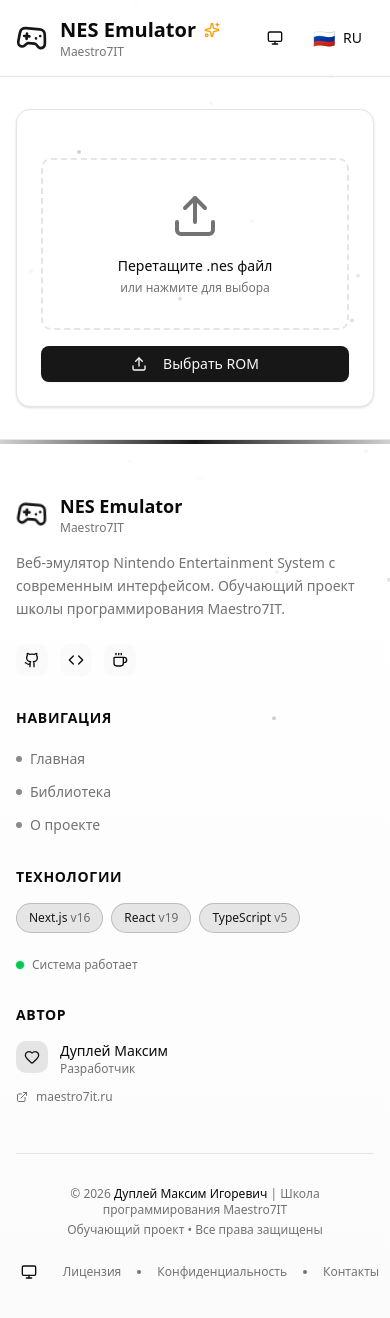
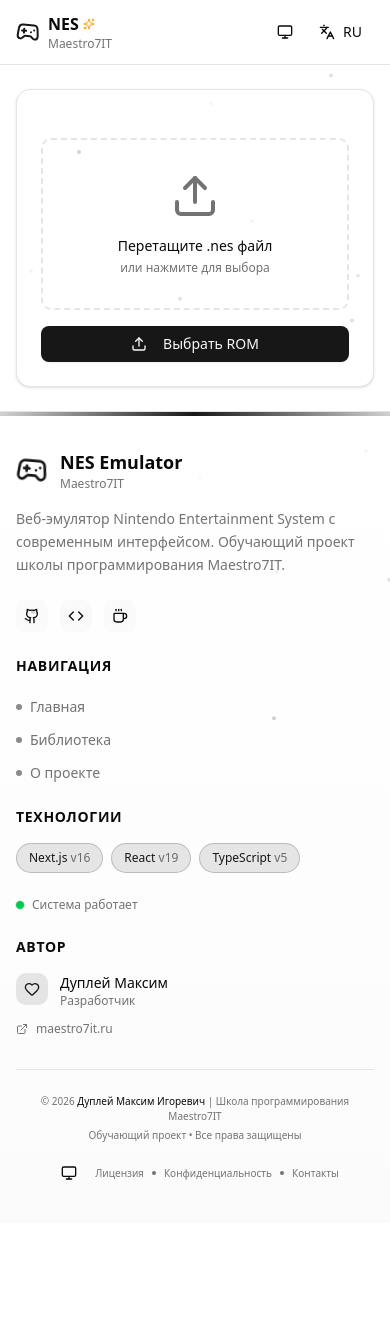
Before and after one commit to QuadDarv1ne/nes-emulator-project, a Next.js app: page / in a window 390 px wide. Shown: the top 1318 px of the page. After the commit the page ends 1223 px from the top, so only its background shows below. Built offline with nearby package versions, Linux system fonts and the light colour scheme.

Commit message:
feat: улучшена адаптивность и дизайн

```diff
--- a/src/app/page.tsx
+++ b/src/app/page.tsx
@@ -58,32 +58,33 @@ export default function Home() {
         animate={{ y: 0 }}
         transition={{ duration: 0.5 }}
       >
-        <div className="container mx-auto px-4 py-4 flex items-center justify-between">
+        <div className="container mx-auto px-4 py-3 md:py-4 flex items-center justify-between">
           <motion.div
-            className="flex items-center gap-3"
+            className="flex items-center gap-2 md:gap-3"
             whileHover={{ scale: 1.02 }}
           >
             <motion.div
               animate={{ rotate: [0, 5, -5, 0] }}
               transition={{ duration: 2, repeat: Infinity, repeatDelay: 3 }}
             >
-              <Gamepad2 className="h-8 w-8 text-primary" />
+              <Gamepad2 className="h-6 w-6 md:h-8 md:w-8 text-primary" />
             </motion.div>
-            <div>
+            <div className="min-w-0">
               <motion.h1
-                className="text-xl font-bold flex items-center gap-2"
+                className="text-base md:text-xl font-bold flex items-center gap-1 md:gap-2 truncate"
                 initial={{ opacity: 0, x: -20 }}
                 animate={{ opacity: 1, x: 0 }}
                 transition={{ delay: 0.2 }}
               >
-                {t('emulator.title')}
-                <Sparkles className="h-4 w-4 text-amber-500" />
+                <span className="hidden sm:inline">{t('emulator.title')}</span>
+                <span className="sm:hidden">NES</span>
+                <Sparkles className="h-3 w-3 md:h-4 md:w-4 text-amber-500 flex-shrink-0" />
               </motion.h1>
               <p className="text-xs text-muted-foreground">Maestro7IT</p>
             </div>
           </motion.div>
           <motion.div
-            className="flex items-center gap-2"
+            className="flex items-center gap-1 md:gap-2"
             initial={{ opacity: 0, x: 20 }}
             animate={{ opacity: 1, x: 0 }}
             transition={{ delay: 0.2 }}
@@ -95,11 +96,12 @@ export default function Home() {
       </motion.header>
 
       {/* Main Content */}
-      <main className="container mx-auto px-4 py-8 flex-grow">
+      <main className="container mx-auto px-4 py-6 md:py-8 flex-grow">
         <motion.div
           initial={{ opacity: 0, y: 20 }}
           animate={{ opacity: 1, y: 0 }}
           transition={{ duration: 0.5, delay: 0.3 }}
+          className="w-full"
         >
           <Emulator />
         </motion.div>
--- a/src/components/emulator/index.tsx
+++ b/src/components/emulator/index.tsx
@@ -99,7 +99,7 @@ export function Emulator() {
   }, [])
 
   return (
-    <div className="w-full max-w-4xl mx-auto space-y-6">
+    <div className="w-full max-w-6xl mx-auto space-y-4 md:space-y-6">
       {/* ROM Loader */}
       {!nes && (
         <Card>
@@ -131,6 +131,7 @@ export function Emulator() {
                   size="icon"
                   onClick={handlePause}
                   title={state?.paused ? 'Продолжить' : 'Пауза'}
+                  className="h-10 w-10"
                 >
                   {state?.paused ? <Play className="h-4 w-4" /> : <Pause className="h-4 w-4" />}
                 </Button>
@@ -140,6 +141,7 @@ export function Emulator() {
                   size="icon"
                   onClick={handleReset}
                   title="Сброс"
+                  className="h-10 w-10"
                 >
                   <RotateCcw className="h-4 w-4" />
                 </Button>
@@ -149,6 +151,7 @@ export function Emulator() {
                   size="icon"
                   onClick={handleSaveState}
                   title="Сохранить состояние"
+                  className="h-10 w-10"
                 >
                   <Download className="h-4 w-4" />
                 </Button>
@@ -158,16 +161,17 @@ export function Emulator() {
                   size="icon"
                   onClick={handleLoadState}
                   title="Загрузить состояние"
+                  className="h-10 w-10"
                 >
                   <Upload className="h-4 w-4" />
                 </Button>
               </div>
 
               {/* Info */}
-              <div className="mt-4 text-center text-sm text-muted-foreground">
-                {romName && <p>ROM: {romName}</p>}
+              <div className="mt-4 text-center text-xs md:text-sm text-muted-foreground">
+                {romName && <p className="font-medium truncate px-2">{romName}</p>}
                 {state && (
-                  <div className="flex gap-4 justify-center mt-2">
+                  <div className="flex gap-3 md:gap-4 justify-center mt-2 flex-wrap">
                     <span>FPS: {state.fps}</span>
                     <span>Frames: {state.frameCount}</span>
                     {state.paused && <span className="text-yellow-500">PAUSED</span>}
@@ -180,26 +184,27 @@ export function Emulator() {
           {/* Controls Help */}
           <Card>
             <CardContent className="pt-6">
-              <h3 className="font-semibold mb-4 flex items-center gap-2">
-                <Gamepad2 className="h-5 w-5" />
-                Управление
+              <h3 className="font-semibold mb-4 flex items-center gap-2 text-sm md:text-base">
+                <Gamepad2 className="h-4 w-4 md:h-5 md:w-5" />
+                <span className="hidden sm:inline">Управление</span>
+                <span className="sm:hidden">Ctrl</span>
               </h3>
-              <div className="grid grid-cols-2 md:grid-cols-4 gap-3 text-sm">
-                <div className="bg-muted p-3 rounded text-center">
+              <div className="grid grid-cols-2 md:grid-cols-4 gap-2 md:gap-3 text-xs md:text-sm">
+                <div className="bg-muted p-2 md:p-3 rounded text-center">
                   <div className="font-medium">↑ ↓ ← →</div>
-                  <div className="text-muted-foreground">D-Pad</div>
+                  <div className="text-muted-foreground text-[10px] md:text-xs">D-Pad</div>
                 </div>
-                <div className="bg-muted p-3 rounded text-center">
+                <div className="bg-muted p-2 md:p-3 rounded text-center">
                   <div className="font-medium">Z / Enter</div>
-                  <div className="text-muted-foreground">Кнопка A</div>
+                  <div className="text-muted-foreground text-[10px] md:text-xs">Кнопка A</div>
                 </div>
-                <div className="bg-muted p-3 rounded text-center">
+                <div className="bg-muted p-2 md:p-3 rounded text-center">
                   <div className="font-medium">X / Space</div>
-                  <div className="text-muted-foreground">Кнопка B</div>
+                  <div className="text-muted-foreground text-[10px] md:text-xs">Кнопка B</div>
                 </div>
-                <div className="bg-muted p-3 rounded text-center">
+                <div className="bg-muted p-2 md:p-3 rounded text-center">
                   <div className="font-medium">A / S</div>
-                  <div className="text-muted-foreground">Select / Start</div>
+                  <div className="text-muted-foreground text-[10px] md:text-xs">Select / Start</div>
                 </div>
               </div>
             </CardContent>
--- a/src/components/footer.tsx
+++ b/src/components/footer.tsx
@@ -38,8 +38,8 @@ export function Footer() {
       {/* Decorative top border */}
       <div className="h-1 bg-gradient-to-r from-primary/20 via-primary to-primary/20" />
 
-      <div className="container mx-auto px-4 py-12">
-        <div className="grid grid-cols-1 md:grid-cols-2 lg:grid-cols-4 gap-8">
+      <div className="container mx-auto px-4 py-8 md:py-12">
+        <div className="grid grid-cols-1 sm:grid-cols-2 lg:grid-cols-4 gap-6 md:gap-8">
           {/* Brand Section */}
           <motion.div
             className="space-y-4"
@@ -176,24 +176,24 @@ export function Footer() {
 
         {/* Bottom Bar */}
         <motion.div
-          className="border-t mt-12 pt-8 flex flex-col md:flex-row justify-between items-center gap-4"
+          className="border-t mt-8 md:mt-12 pt-6 md:pt-8 flex flex-col sm:flex-row justify-between items-center gap-3 md:gap-4"
           initial={{ opacity: 0 }}
           animate={{ opacity: 1 }}
           transition={{ duration: 0.5, delay: 0.4 }}
         >
-          <div className="text-xs text-muted-foreground text-center md:text-left">
+          <div className="text-[10px] md:text-xs text-muted-foreground text-center sm:text-left">
             <p>© {currentYear} <span className="text-foreground font-medium">Дуплей Максим Игоревич</span> | Школа программирования Maestro7IT</p>
             <p className="mt-1">Обучающий проект • Все права защищены</p>
           </div>
 
-          <div className="flex items-center gap-4">
+          <div className="flex items-center gap-2 md:gap-4 flex-wrap justify-center">
             <ThemeToggle />
-            <div className="flex items-center gap-4 text-xs text-muted-foreground">
-              <a href="#" className="hover:text-foreground transition-colors">Лицензия</a>
-              <span className="w-1 h-1 rounded-full bg-muted-foreground" />
-              <a href="#" className="hover:text-foreground transition-colors">Конфиденциальность</a>
-              <span className="w-1 h-1 rounded-full bg-muted-foreground" />
-              <a href="#" className="hover:text-foreground transition-colors">Контакты</a>
+            <div className="flex items-center gap-2 md:gap-4 text-[10px] md:text-xs text-muted-foreground">
+              <a href="#" className="hover:text-foreground transition-colors whitespace-nowrap">Лицензия</a>
+              <span className="w-1 h-1 rounded-full bg-muted-foreground flex-shrink-0" />
+              <a href="#" className="hover:text-foreground transition-colors whitespace-nowrap">Конфиденциальность</a>
+              <span className="w-1 h-1 rounded-full bg-muted-foreground flex-shrink-0" />
+              <a href="#" className="hover:text-foreground transition-colors whitespace-nowrap">Контакты</a>
             </div>
           </div>
         </motion.div>
--- a/src/lib/i18n/locale-switcher.tsx
+++ b/src/lib/i18n/locale-switcher.tsx
@@ -1,6 +1,8 @@
 'use client'
 
 import { useI18n } from './index'
+import { motion } from 'framer-motion'
+import { Languages } from 'lucide-react'
 
 type Locale = 'ru' | 'en'
 
@@ -16,22 +18,22 @@ export function LocaleSwitcher({ className }: LocaleSwitcherProps) {
   }
 
   return (
-    <button
+    <motion.button
       onClick={toggleLocale}
+      whileHover={{ scale: 1.05 }}
+      whileTap={{ scale: 0.95 }}
       className={`flex items-center gap-2 px-3 py-2 rounded-md hover:bg-accent transition-colors ${className || ''}`}
       title={locale === 'ru' ? 'Switch to English' : 'Переключить на русский'}
     >
-      {locale === 'ru' ? (
-        <>
-          <span className="text-lg">🇷🇺</span>
-          <span className="text-sm font-medium">RU</span>
-        </>
-      ) : (
-        <>
-          <span className="text-lg">🇬🇧</span>
-          <span className="text-sm font-medium">EN</span>
-        </>
-      )}
-    </button>
+      <Languages className="h-4 w-4" />
+      <motion.span
+        key={locale}
+        initial={{ opacity: 0, x: -10 }}
+        animate={{ opacity: 1, x: 0 }}
+        className="text-sm font-medium"
+      >
+        {locale === 'ru' ? 'RU' : 'EN'}
+      </motion.span>
+    </motion.button>
   )
 }
```
